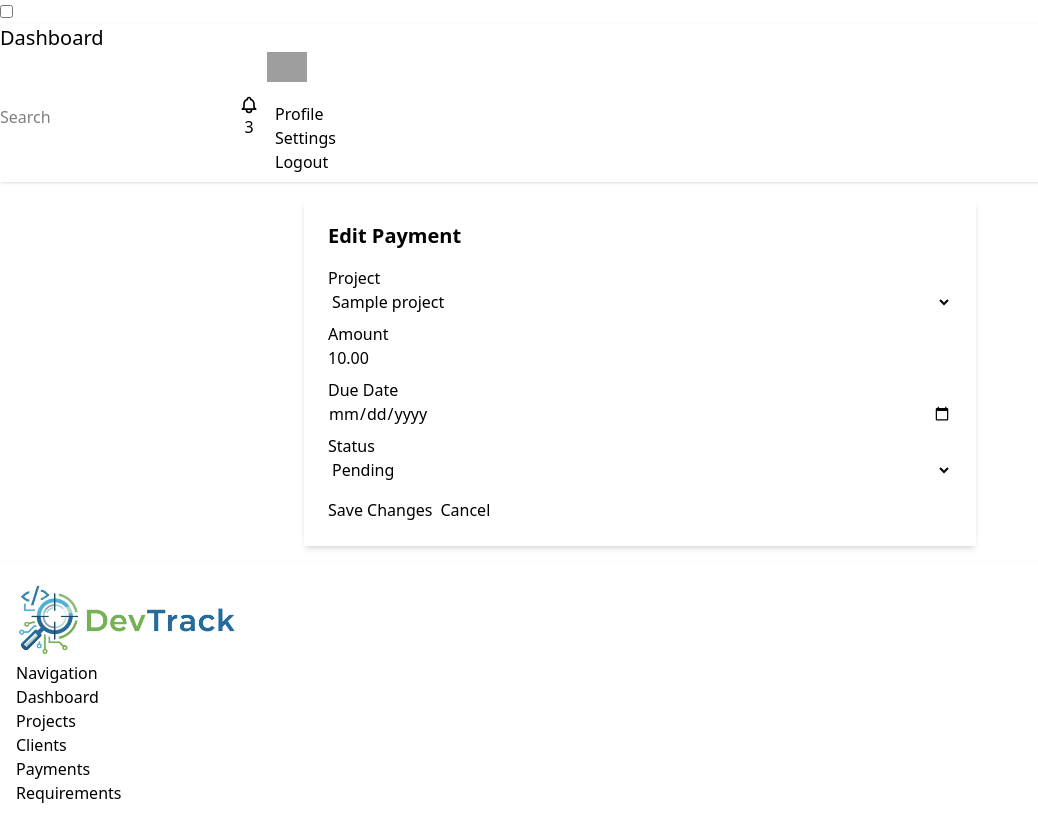
After one commit to Watakaian/Software_Project_Manager, a Django app: page /payments/1/edit/ in a window 1280 px wide. The commit adds this page. Shown: the whole page, without its empty margins (0-1038 px from the left). Run offline with Django 5.2, Linux system fonts and the light colour scheme; tables that the repository leaves empty hold one stand-in row (values such as "Sample post"); some libraries are stand-ins or nearby versions; grey boxes are pictures that could not be loaded.

Commit message:
Added Payment Detail, Delete and Update Functionality

```diff
--- a/payments/templates/payments/partials/payment_row.html
+++ b/payments/templates/payments/partials/payment_row.html
@@ -5,10 +5,10 @@
     <td>{{ payment.status }}</td>
 
     <td>
-        <a href="{% url 'payments:list' %}" class="btn btn-xs btn-primary">
+        <a href="{% url 'payments:detail' payment.pk %}" class="btn btn-xs btn-primary">
             View
         </a>
-        <a href="{% url 'payments:list' %}" class="btn btn-xs btn-outline">
+        <a href="{% url 'payments:edit' payment.pk %}" class="btn btn-xs btn-outline">
             Edit
         </a>
     </td>
--- /dev/null
+++ b/payments/templates/payments/payment_update_form.html
@@ -0,0 +1,62 @@
+{% extends "dashboard/base.html" %}
+
+
+{% block title %}
+    Update {{payment.project.title}}
+{% endblock title %}
+
+
+{% block content %}
+<div class="max-w-2xl mx-auto">
+  <div class="card bg-base-100 shadow-md p-6">
+    <h2 class="text-xl font-bold mb-4">Edit Payment</h2>
+
+    <form method="POST">
+      {% csrf_token %}
+    <!-- Project -->
+      <div class="form-control mb-2">
+        <label class="label"><span class="label-text">Project</span></label>
+        <select name="project" class="select select-bordered w-full" required>
+          {% for project in projects %}
+            <option value="{{ project.id }}" {% if project.id == payment.project.id %}selected{% endif %}>
+              {{ project.title }}
+            </option>
+          {% endfor %}
+        </select>
+      </div>
+
+      <!-- Amount -->
+      <div class="form-control mb-2">
+        <label class="label"><span class="label-text">Amount</span></label>
+        <input type="number" name="amount" class="input input-bordered w-full"
+               value="{{ payment.amount }}" required>
+      </div>
+
+      <!-- Due Date -->
+      <div class="form-control mb-2">
+        <label class="label"><span class="label-text">Due Date</span></label>
+        <input type="date" name="due_date" class="input input-bordered w-full"
+               value="{{ project.due_date|date:'d-m-Y' }}">
+      </div>
+
+      <!-- Status -->
+      <div class="form-control mb-2">
+        <label class="label"><span class="label-text">Status</span></label>
+        <select name="status" class="select select-bordered w-full" required>
+          {% for value, label in payment.STATUS_CHOICES %}
+            <option value="{{ value }}" {% if payment.status == value %}selected{% endif %}>
+              {{ label }}
+            </option>
+          {% endfor %}
+        </select>
+      </div>
+
+      <!-- Actions -->
+      <div class="mt-4 flex gap-2">
+        <button type="submit" class="btn btn-primary">Save Changes</button>
+        <a href="{% url 'payments:detail' payment.pk %}" class="btn">Cancel</a>
+      </div>
+    </form>
+  </div>
+</div>
+{% endblock %}
--- a/payments/urls.py
+++ b/payments/urls.py
@@ -5,5 +5,8 @@ app_name = "payments"
 
 urlpatterns = [
     path("",views.payments_list, name="list"),
-    path("payment/create/", views.create_payment, name="create")
+    path("payment/create/", views.create_payment, name="create"),
+    path("<int:pk>/", views.PaymentDetailView.as_view(), name="detail"),
+    path("<int:pk>/delete/", views.PaymentDeleteView.as_view(), name="delete"),
+    path("<int:pk>/edit/", views.PaymentUpdateView.as_view(), name="edit"),
 ]
--- a/payments/views.py
+++ b/payments/views.py
@@ -1,9 +1,11 @@
 from django.shortcuts import render, redirect
 from django.views.decorators.csrf import csrf_protect
 from django.views.generic import DetailView, DeleteView, UpdateView
+from django.urls import reverse_lazy
 
 
 from payments.models import Payment
+from projects.models import Project
 from payments.forms import PaymentForm
 
 # Create your views here.
@@ -26,18 +28,27 @@ def create_payment(request):
 
 class PaymentUpdateView(UpdateView):
     model = Payment
-    template_name = "TEMPLATE_NAME"
+    fields = ["project","amount","due_date","status"]
+    template_name = "payments/payment_update_form.html"
     context_object_name = "payment"
+
+    def get_success_url(self):
+        return reverse_lazy("payments:detail", kwargs={"pk":self.object.pk})
+
+    def get_context_data(self, **kwargs):
+        context = super().get_context_data(**kwargs)
+        context["projects"] = Project.objects.all()  # pass clients for dropdown
+        return context
 
 
 class PaymentDetailView(DetailView):
     model = Payment
-    template_name = "TEMPLATE_NAME"
+    template_name = "payments/payment_detail.html"
     context_object_name = "payment"
-
 
 
 class PaymentDeleteView(DeleteView):
     model = Payment
-    template_name = "TEMPLATE_NAME"
+    template_name = "payments/payment_delete_confirm.html"
+    success_url = reverse_lazy("payments:list")
     context_object_name = "payment"
```
Also changed, not shown: payments/templates/payments/payment_detail.html (added, +48 -0 lines).
